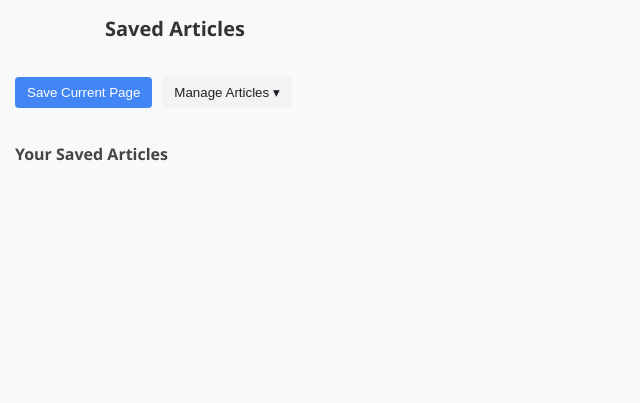
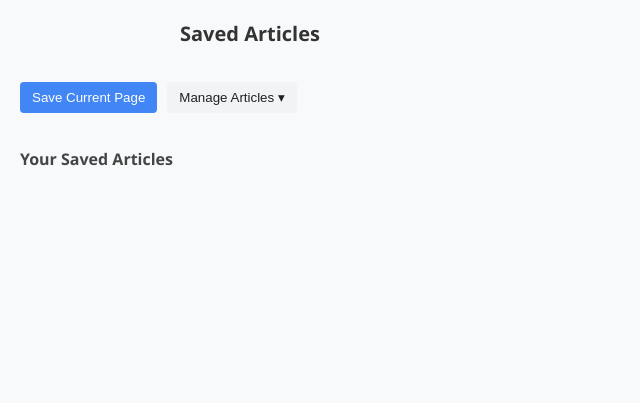
Before and after one commit to JKevinXu/ArticleSaver, a website built with webpack: page src/popup.html in a window 1280 px wide. Shown: the whole page, without its empty margins (0-640 px from the left). Built offline with nearby package versions, Linux system fonts and the light colour scheme; no server answers.

Commit message:
Update popup styles to enhance UI layout. Increase dimensions for body, h2 elements, and max-width for content to improve readability and user experience.

```diff
--- a/src/styles/popup.css
+++ b/src/styles/popup.css
@@ -6,9 +6,9 @@
 
 body {
   font-family: 'Segoe UI', Tahoma, Geneva, Verdana, sans-serif;
-  width: 350px;
-  min-height: 300px;
-  padding: 15px;
+  width: 500px;
+  min-height: 400px;
+  padding: 20px;
   background-color: #f8f9fa;
 }
 
@@ -73,7 +73,7 @@ h2 {
   display: flex;
   flex-direction: column;
   gap: 10px;
-  max-height: 400px;
+  max-height: 500px;
   overflow-y: auto;
 }
 
@@ -258,7 +258,7 @@ h2 {
   padding: 20px;
   border-radius: 8px;
   width: 90%;
-  max-width: 400px;
+  max-width: 480px;
   position: relative;
   max-height: 90vh;
   overflow-y: auto;
```
